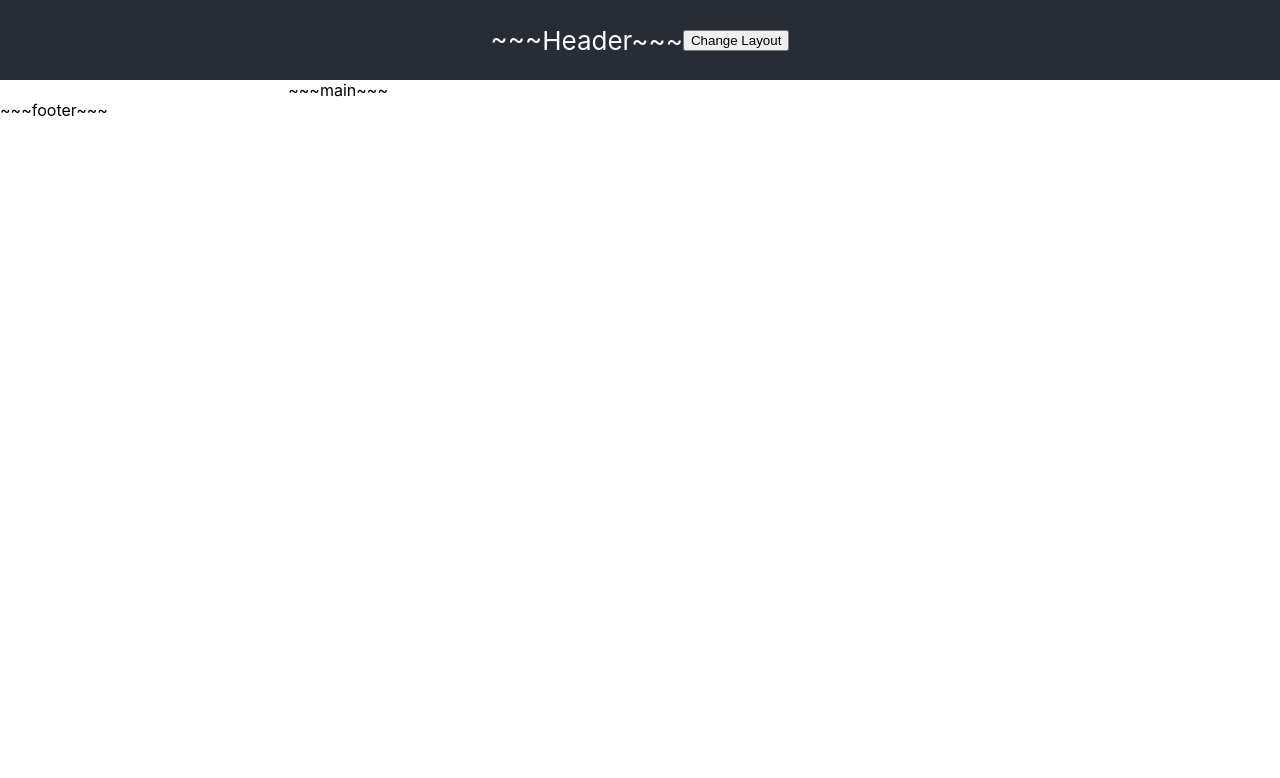
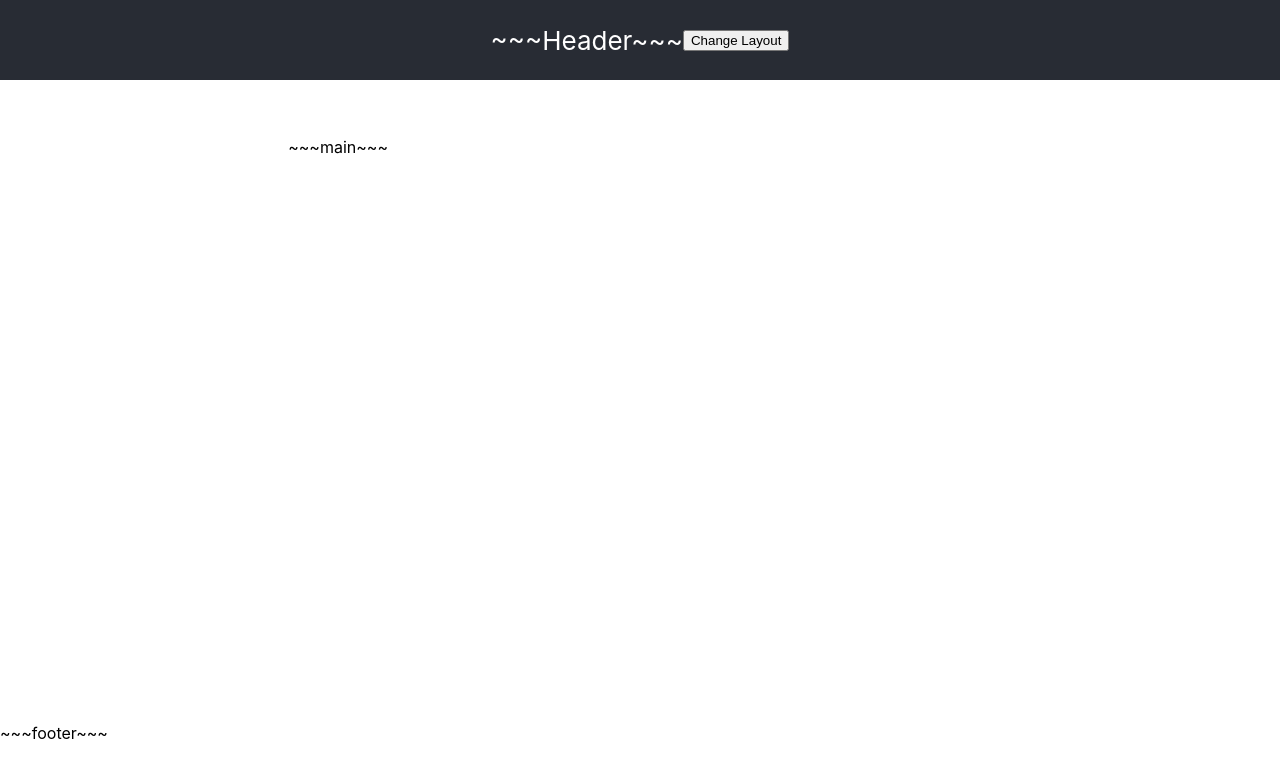
Before and after one commit to LincolnFleet/wordle-clone, a React (Create React App) app: page / in a window 1280 px wide. Shown: the top 778 px of the page. Built offline with nearby package versions, Linux system fonts and the light colour scheme.

Commit message:
Adjust styles and tests

```diff
--- a/src/components/app/App.css
+++ b/src/components/app/App.css
@@ -1,4 +1,4 @@
-.App {
+.app {
 	display: flex;
 	height: 100vh;
 	width: 100vw;
--- a/src/components/main/Main.css
+++ b/src/components/main/Main.css
@@ -1,5 +1,6 @@
 main {
 	grid-area: m;
+
 	display: flex;
 	flex-flow: row wrap;
 }
```
Also changed, not shown: 2 other files (tests, documents, lock files or other folders).
